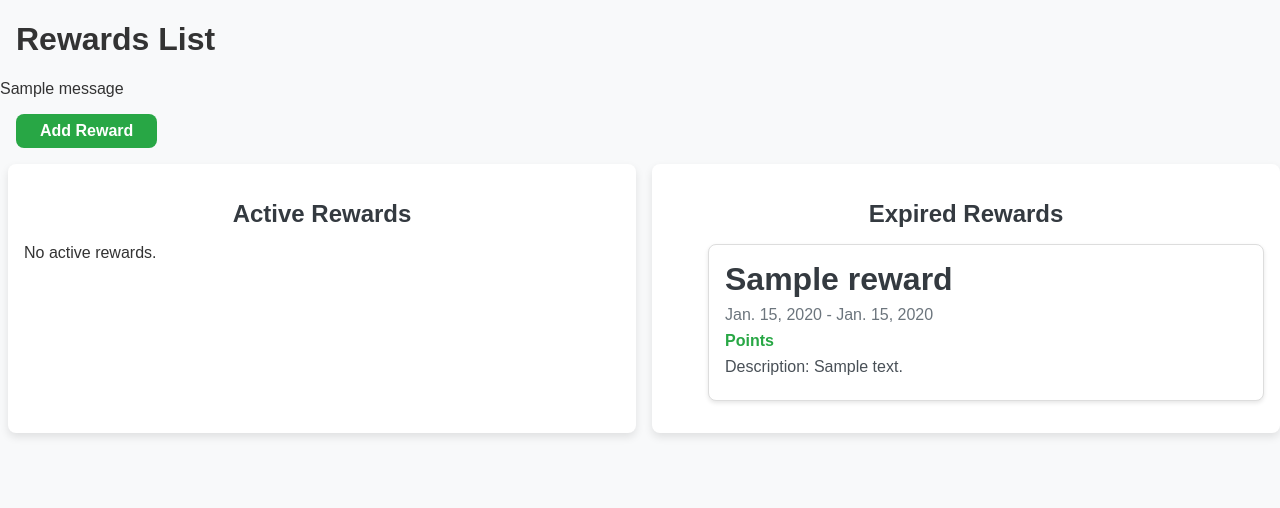
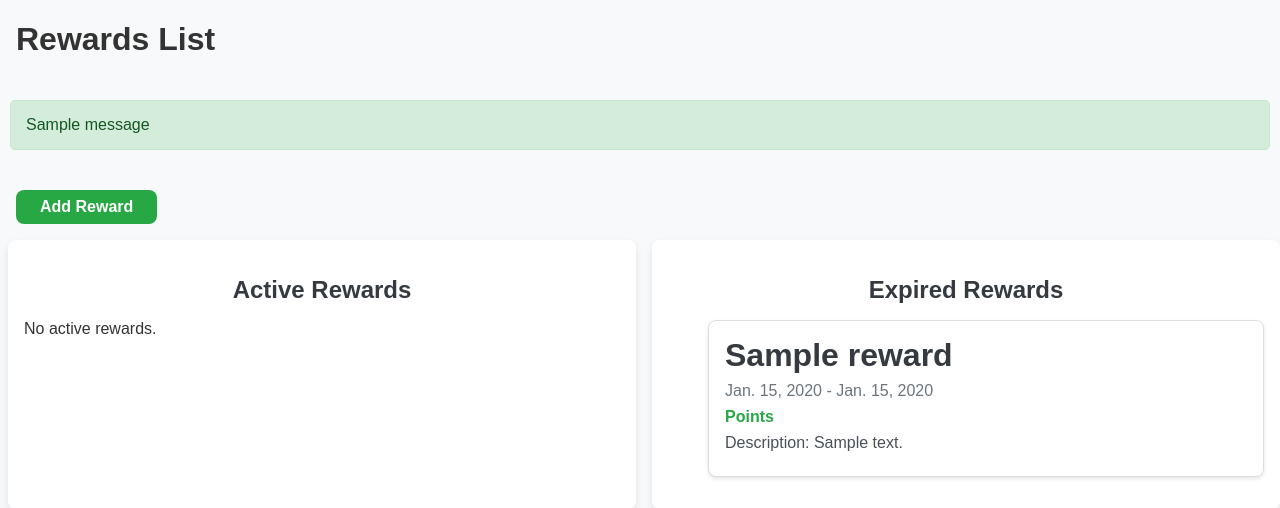
Before and after one commit to CSCI3356-Fall2024/Team-ML, a Django app: page /rewards_list/ in a window 1280 px wide. Shown: the part 88-596 px from the top of the page. Run offline with Django 5.2, Linux system fonts and the light colour scheme; a user stored in the database is signed in; tables that the repository leaves empty hold one stand-in row (values such as "Sample post"); one stand-in notice (Sample message) is shown.

Commit message:
Redeem reward enough points check. Revised all messages and added messages.css for styles

```diff
--- a/HTeamML/mysite/main/admin.py
+++ b/HTeamML/mysite/main/admin.py
@@ -32,7 +32,7 @@ class UserAdmin(admin.ModelAdmin):
 
     readonly_fields = ('id',)
 
-    filter_horizontal = ('completed_campaigns',)
+    filter_horizontal = ('completed_campaigns', 'redeemed_rewards')
 
     def display_completed_campaigns(self, obj):
         return ", ".join([campaign.name for campaign in obj.completed_campaigns.all()])
--- a/HTeamML/mysite/main/templates/base.html
+++ b/HTeamML/mysite/main/templates/base.html
@@ -11,6 +11,7 @@
     <link href="https://fonts.googleapis.com/css2?family=Inter:ital,opsz,wght@0,14..32,100..900;1,14..32,100..900&display=swap" rel="stylesheet">
 
     <link rel="stylesheet" type="text/css" href="{% static 'styles/base.css' %}">
+    <link rel="stylesheet" type="text/css" href="{% static 'styles/messages.css' %}">
 
 
     <title>{% block title %}GreenUp!{% endblock %}</title>
--- a/HTeamML/mysite/main/templates/rewards.html
+++ b/HTeamML/mysite/main/templates/rewards.html
@@ -13,17 +13,24 @@
 <body>
 
     <h1 class="title">Rewards List</h1>
+
+
+    {% if messages %}
+        <div class="messages">
+            {% for message in messages %}
+            <p class="messages {{ message.tags }}">{{ message }}</p>
+            {% endfor %}
+        </div>
+    {% endif %}
+
+
+
+
     {% if user and not user.supervisor%}
         <h2 class="current-points">Current Points: {{ user.current_points }}</h2>
     {% endif %}
 
-    {% if messages %}
-    <div>
-        {% for message in messages %}
-            <p>{{ message }}</p>
-        {% endfor %}
-    </div>
-    {% endif %}
+
 
     {% if user and user.supervisor %}
         <a href="{% url 'rewards_create' %}" class="create-campaign-btn">Add Reward</a>
--- a/HTeamML/mysite/main/views.py
+++ b/HTeamML/mysite/main/views.py
@@ -138,10 +138,10 @@ def complete_campaign(request, campaign_id):
         user.save()
 
         CampaignCompletionInfo.objects.create(user=user, campaign=campaign)
-
+        messages.success(request, f"Successfully Completed {campaign.name} ")
         return redirect('campaign_list')
     else:
-        messages.info(request, f"Error: Campaign '{campaign.name}' is already completed.")
+        messages.error(request, f"Error: Campaign '{campaign.name}' is already completed.")
 
 @login_required
 def campaign_detail(request, campaign_id):
@@ -205,6 +205,11 @@ def redeem_reward(request, reward_id):
     reward = get_object_or_404(Reward, id=reward_id)
 
     user = get_user(request)
+    user.update_points()
+
+    if user.current_points < reward.pointsrequired:
+        messages.warning(request, "Not enough Points!")
+        return redirect('rewards_list')
 
     if reward not in user.redeemed_rewards.all():
         user.redeemed_rewards.add(reward)
@@ -212,10 +217,10 @@ def redeem_reward(request, reward_id):
         user.save()
 
         RewardRedeemInfo.objects.create(user=user, reward=reward)
-
+        messages.success(request, f"Successfully Redeemed {reward.name}!")
         return redirect('rewards_list')
     else:
-        messages.info(request, f"Error: Reward '{reward.name}' is already redeemed.")
+        messages.error(request, f"Error: Reward '{reward.name}' is already redeemed.")
 
 
 @login_required
--- /dev/null
+++ b/HTeamML/mysite/static/styles/messages.css
@@ -0,0 +1,45 @@
+/* Base style for all messages */
+.messages {
+    margin: 20px 0;
+    padding: 10px;
+    border-radius: 5px;
+    font-family: Arial, sans-serif;
+    font-size: 16px;
+}
+
+/* Style for individual messages */
+.messages p {
+    margin: 10px 0;
+    padding: 15px;
+    border-radius: 5px;
+    font-size: 16px;
+    font-family: Arial, sans-serif;
+}
+
+/* Success message */
+.messages.success {
+    background-color: #d4edda;  /* Light green background */
+    color: #155724;            /* Dark green text */
+    border: 1px solid #c3e6cb; /* Green border */
+}
+
+/* Info message */
+.messages.info {
+    background-color: #d1ecf1;  /* Light blue background */
+    color: #0c5460;            /* Dark blue text */
+    border: 1px solid #bee5eb; /* Blue border */
+}
+
+/* Warning message */
+.messages.warning {
+    background-color: #fff3cd;  /* Light yellow background */
+    color: #856404;            /* Dark yellow text */
+    border: 1px solid #ffeeba; /* Yellow border */
+}
+
+/* Error message */
+.messages.error {
+    background-color: #f8d7da;  /* Light red background */
+    color: #721c24;            /* Dark red text */
+    border: 1px solid #f5c6cb; /* Red border */
+}
```
Also changed, not shown: HTeamML/mysite/main/templates/campaign_list.html (+11 -7 lines).
